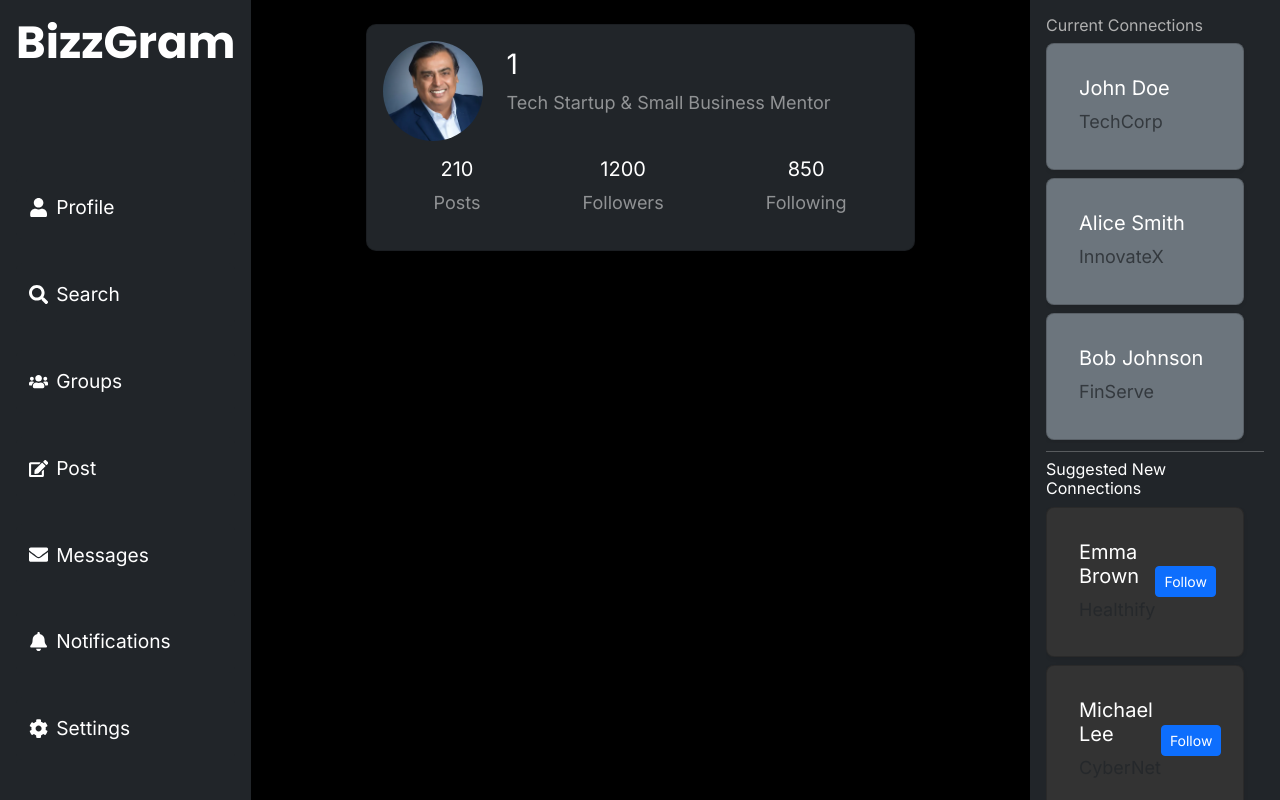
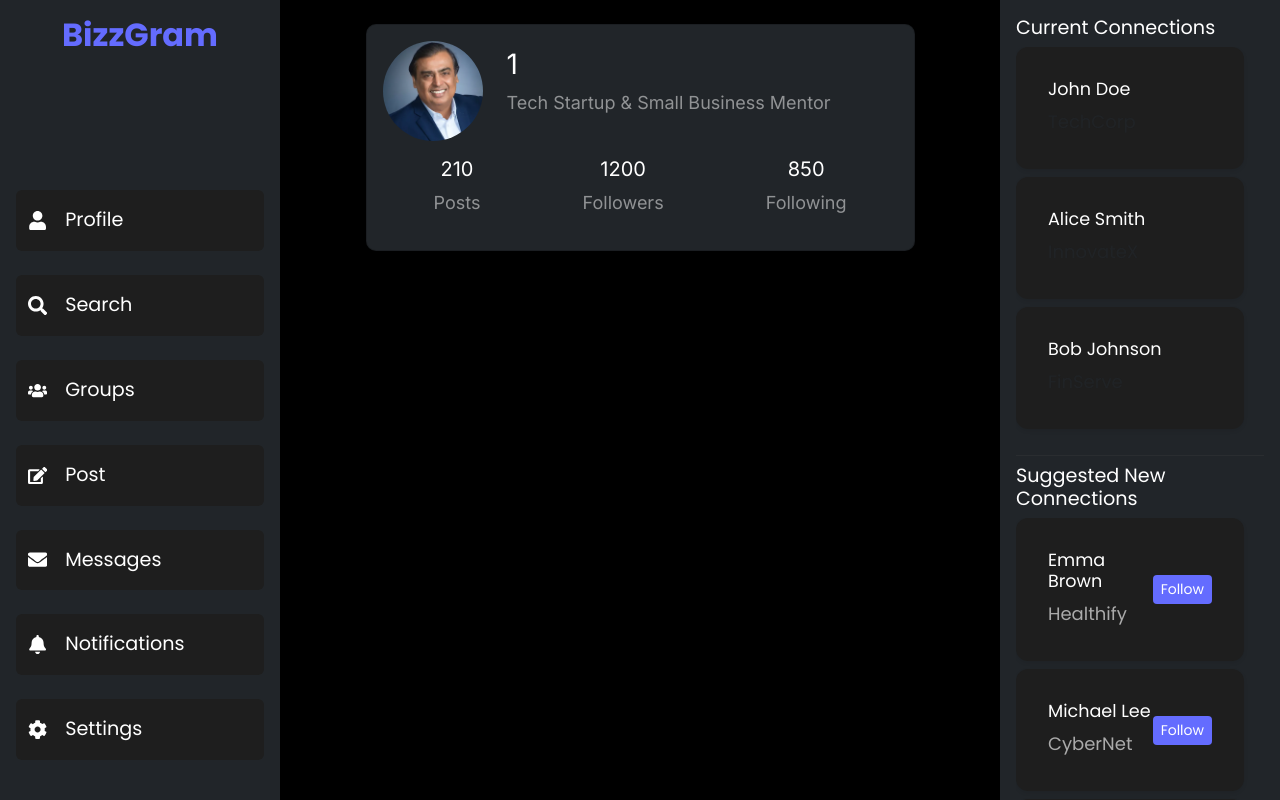
Before and after one commit to ompatel181005/Bizgram, a React (Vite) app in the folder Bizgram/: page /profile/1 in a window 1280 px wide. Built offline with nearby package versions, Linux system fonts and the light colour scheme.

Commit message:
newchanges

```diff
--- a/Bizgram/src/SearchOverlay.tsx
+++ b/Bizgram/src/SearchOverlay.tsx
@@ -25,18 +25,53 @@ const SearchOverlay: React.FC<{ onClose: () => void }> = ({ onClose }) => {
   };
 
   return (
-    <div className="search-overlay">
+    <div
+      className="search-overlay"
+      style={{
+        background: "#121212", // Dark background
+        fontFamily: "'Poppins', sans-serif",
+      }}
+    >
       <div className="search-container">
-        <h1 className="typing-text">{text}</h1>
-        <div className="search-box">
+        <h1
+          className="typing-text"
+          style={{ color: "#fff", fontSize: "2.5rem", fontWeight: "600" }}
+        >
+          {text}
+        </h1>
+        <div
+          className="search-box"
+          style={{
+            background: "#1e1e1e", // Slightly lighter dark background
+            borderRadius: "30px",
+            padding: "10px 20px",
+            border: "2px solid #646cff", // Accent color for contrast
+          }}
+        >
           <input
             type="text"
             placeholder="Search..."
             className="form-control"
             value={searchQuery}
             onChange={handleSearch}
+            style={{
+              background: "transparent",
+              border: "none",
+              color: "#fff", // White text for contrast
+              fontSize: "1.2rem",
+            }}
           />
-          <button className="close-icon" onClick={onClose}>
+          <button
+            className="close-icon"
+            onClick={onClose}
+            style={{
+              background: "none",
+              border: "none",
+              color: "#646cff", // Accent color
+              fontSize: "1.5rem",
+              cursor: "pointer",
+            }}
+          >
             &times;
           </button>
         </div>
--- a/Bizgram/src/SideBar.tsx
+++ b/Bizgram/src/SideBar.tsx
@@ -11,7 +11,7 @@ import {
   FaTimes,
 } from "react-icons/fa";
 import { useNavigate } from "react-router-dom";
-import SearchOverlay from "./SearchOverlay"; // Import the SearchOverlay component
+import SearchOverlay from "./SearchOverlay";
 
 // Reusable Button Component for the Sidebar
 const SidebarButton: React.FC<{
@@ -23,30 +23,55 @@ const SidebarButton: React.FC<{
     variant="dark"
     className="w-100 mb-4 text-white d-flex align-items-center py-3"
     aria-label={label}
-    style={{ fontSize: "1.2rem", transition: "background-color 0.3s" }}
+    style={{
+      fontSize: "1.2rem",
+      transition: "background-color 0.3s, transform 0.2s",
+      fontFamily: "'Poppins', sans-serif",
+      background: "#1e1e1e", // Dark background
+      border: "none",
+      color: "#fff", // White text
+    }}
     onClick={onClick}
-    onMouseEnter={(e) => (e.currentTarget.style.backgroundColor = "#333")}
-    onMouseLeave={(e) => (e.currentTarget.style.backgroundColor = "#222")}
+    onMouseEnter={(e) => {
+      e.currentTarget.style.backgroundColor = "#646cff"; // Accent color on hover
+      e.currentTarget.style.transform = "scale(1.02)";
+    }}
+    onMouseLeave={(e) => {
+      e.currentTarget.style.backgroundColor = "#1e1e1e";
+      e.currentTarget.style.transform = "scale(1)";
+    }}
   >
     {icon}
-    {label}
+    <span style={{ marginLeft: "10px" }}>{label}</span>
   </Button>
 );
 
 const Sidebar: React.FC = () => {
-  const [showSearch, setShowSearch] = useState(false); // State for search overlay
-  const [searchQuery, setSearchQuery] = useState(""); // State for search input
-  const navigate = useNavigate(); // Hook to handle navigation
+  const [showSearch, setShowSearch] = useState(false);
+  const [searchQuery, setSearchQuery] = useState("");
+  const navigate = useNavigate();
 
   return (
     <>
       {/* Sidebar */}
-      <div className="sidebar d-flex flex-column bg-dark text-white p-3 vh-100 position-fixed">
+      <div
+        className="sidebar d-flex flex-column bg-dark text-white p-3 vh-100 position-fixed"
+        style={{
+          background: "#121212", // Dark background
+          fontFamily: "'Poppins', sans-serif",
+          width: "280px",
+        }}
+      >
         {/* Clickable Logo */}
         <h1
           className="cursor-pointer text-center mb-4"
           onClick={() => navigate("/")}
-          style={{ cursor: "pointer" }}
+          style={{
+            cursor: "pointer",
+            color: "#646cff", // Accent color
+            fontSize: "2rem",
+            fontWeight: "700",
+          }}
         >
           BizzGram
         </h1>
@@ -82,9 +107,7 @@ const Sidebar: React.FC = () => {
       </div>
 
       {/* Fullscreen Search Overlay */}
-      {showSearch && (
-        <SearchOverlay onClose={() => setShowSearch(false)} />
-      )}
+      {showSearch && <SearchOverlay onClose={() => setShowSearch(false)} />}
     </>
   );
 };
--- a/Bizgram/src/UserList.tsx
+++ b/Bizgram/src/UserList.tsx
@@ -53,21 +53,44 @@ const UserList: React.FC = () => {
   return (
     <div
       className="d-flex flex-column bg-dark text-white p-3 vh-100 position-fixed"
-      style={{ width: "250px", right: 0 }}
+      style={{
+        width: "280px",
+        right: 0,
+        background: "#121212", // Dark background
+        fontFamily: "'Poppins', sans-serif",
+      }}
     >
-      <div className="d-flex flex-column justify-content-between" style={{ height: "100%" }}>
+      <div
+        className="d-flex flex-column justify-content-between"
+        style={{ height: "100%" }}
+      >
         {/* Current Connections */}
         <div style={{ flex: 1 }}>
-          <h6 className="mb-2">Current Connections</h6>
+          <h6 className="mb-2" style={{ color: "#fff", fontSize: "1.2rem" }}>
+            Current Connections
+          </h6>
           <ScrollableContainer style={{ height: "50vh" }}>
             {currentConnections.map((user) => (
               <Card
                 key={user.id}
-                className="mb-2 bg-secondary text-white shadow-sm"
-                style={{ borderRadius: "8px", marginBottom: "0.5rem" }}
+                className="mb-2 shadow-sm"
+                style={{
+                  borderRadius: "12px",
+                  background: "#1e1e1e", // Slightly lighter dark background
+                  border: "none",
+                  transition: "transform 0.2s",
+                }}
+                onMouseEnter={(e) => {
+                  e.currentTarget.style.transform = "scale(1.02)";
+                }}
+                onMouseLeave={(e) => {
+                  e.currentTarget.style.transform = "scale(1)";
+                }}
               >
                 <Card.Body>
-                  <Card.Title>{user.name}</Card.Title>
+                  <Card.Title style={{ color: "#fff", fontSize: "1.1rem" }}>
+                    {user.name}
+                  </Card.Title>
                   <Card.Text className="text-muted">{user.company}</Card.Text>
                 </Card.Body>
               </Card>
@@ -75,11 +98,11 @@ const UserList: React.FC = () => {
           </ScrollableContainer>
         </div>
 
-        <hr className="my-2" />
+        <hr className="my-2" style={{ borderColor: "#444" }} />
 
         {/* Suggested Connections */}
         <div style={{ flex: 1 }}>
-          <h6 className="mb-2" style={{ color: "white" }}>
+          <h6 className="mb-2" style={{ color: "#fff", fontSize: "1.2rem" }}>
             Suggested New Connections
           </h6>
           <ScrollableContainer style={{ height: "50vh" }}>
@@ -87,20 +110,39 @@ const UserList: React.FC = () => {
               <Card
                 key={user.id}
                 className="mb-2 shadow-sm"
-                style={{ borderRadius: "8px", backgroundColor: "#333", marginBottom: "0.5rem" }}
+                style={{
+                  borderRadius: "12px",
+                  background: "#1e1e1e", // Slightly lighter dark background
+                  border: "none",
+                  transition: "transform 0.2s",
+                }}
+                onMouseEnter={(e) => {
+                  e.currentTarget.style.transform = "scale(1.02)";
+                }}
+                onMouseLeave={(e) => {
+                  e.currentTarget.style.transform = "scale(1)";
+                }}
               >
-                <Card.Body className="d-flex justify-content-between align-items-center" style={{ color: "white" }}>
+                <Card.Body
+                  className="d-flex justify-content-between align-items-center"
+                  style={{ color: "white" }}
+                >
                   <div>
-                    <Card.Title style={{ color: "white" }}>{user.name}</Card.Title>
-                    <Card.Text style={{ color: "white" }} className="text-muted">
-                      {user.company}
-                    </Card.Text>
+                    <Card.Title style={{ color: "#fff", fontSize: "1.1rem" }}>
+                      {user.name}
+                    </Card.Title>
+                    <Card.Text style={{ color: "#aaa" }}>{user.company}</Card.Text>
                   </div>
                   <Button
                     variant={followedUsers.includes(user.id) ? "success" : "primary"}
                     size="sm"
                     onClick={() => handleFollowToggle(user.id)}
-                    style={{ transition: "background-color 0.3s" }}
+                    style={{
+                      transition: "background-color 0.3s",
+                      fontFamily: "'Poppins', sans-serif",
+                      background: followedUsers.includes(user.id) ? "#4CAF50" : "#646cff", // Accent color
+                      border: "none",
+                    }}
                   >
                     {followedUsers.includes(user.id) ? "Following" : "Follow"}
                   </Button>
@@ -113,6 +155,7 @@ const UserList: React.FC = () => {
                 className="w-100 mt-2"
                 onClick={loadMoreConnections}
                 disabled={loading}
+                style={{ fontFamily: "'Poppins', sans-serif" }}
               >
                 {loading ? "Loading..." : "View More"}
               </Button>
```
